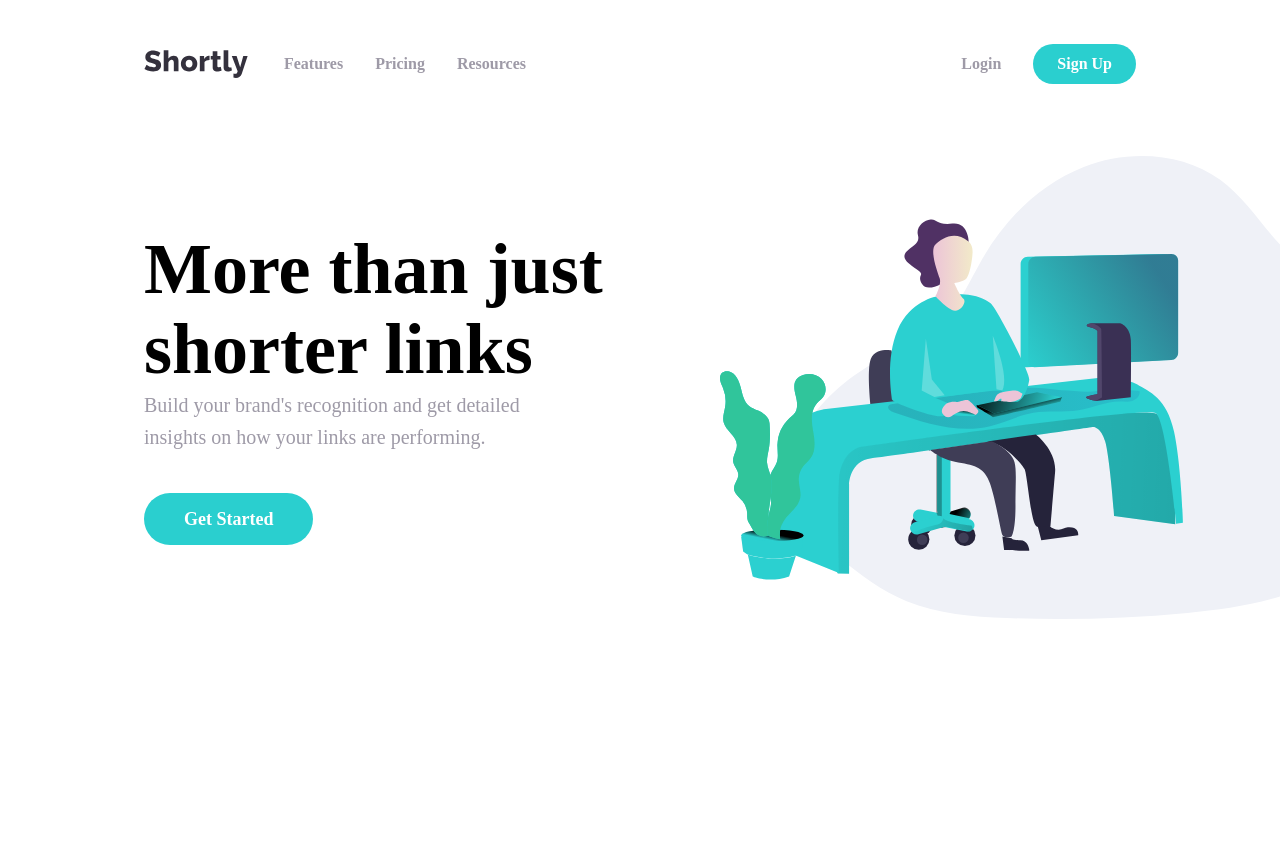
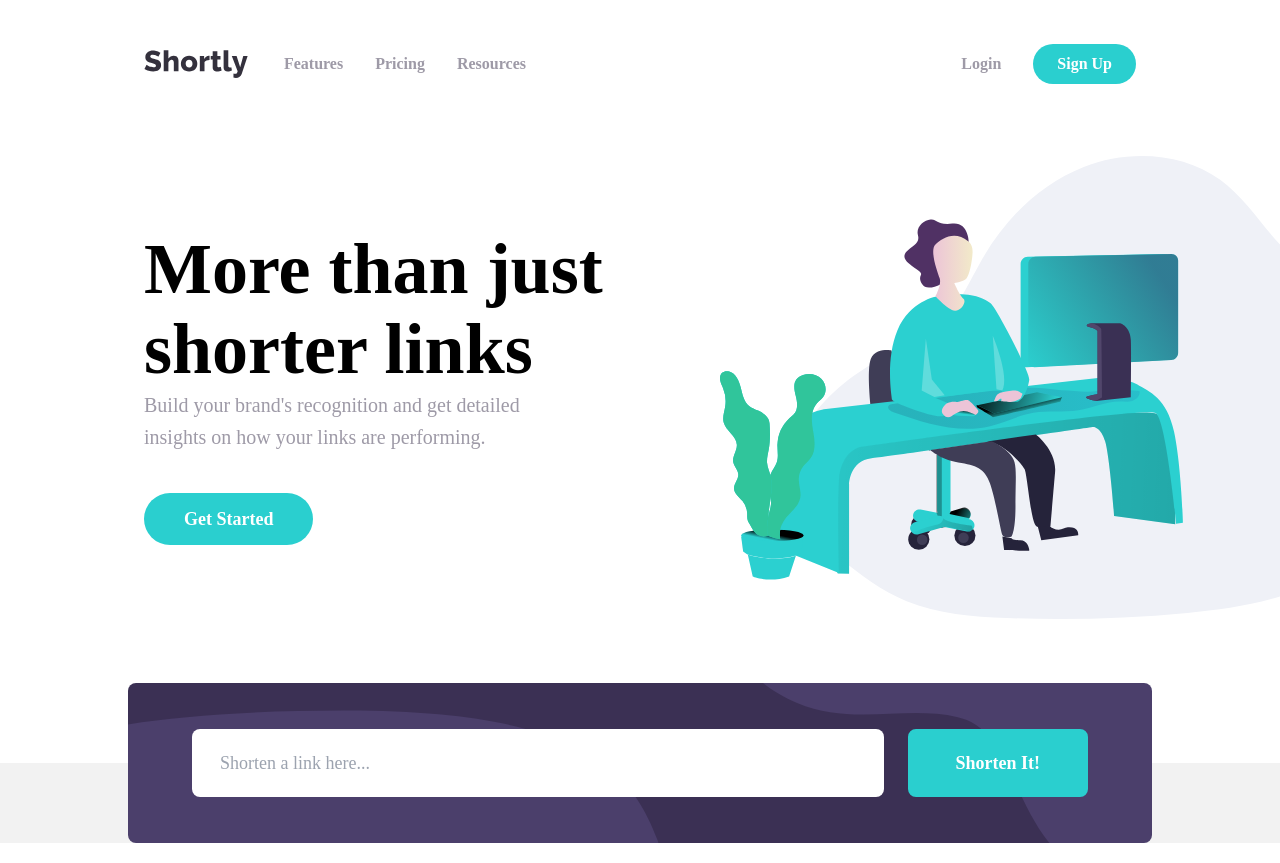
Before and after one commit to khatri2002/url-shortening-api, a React (Create React App) app: page / in a window 1280 px wide. Before the commit the page ends 800 px from the top, so only its background shows below. Built offline with nearby package versions, Linux system fonts and the light colour scheme.

Commit message:
feat(form implemented in main-section)

```diff
--- a/package.json
+++ b/package.json
@@ -10,9 +10,11 @@
     "@types/node": "^16.18.122",
     "@types/react": "^18.3.17",
     "@types/react-dom": "^18.3.5",
+    "axios": "^1.7.9",
     "classnames": "^2.5.1",
     "react": "^19.0.0",
     "react-dom": "^19.0.0",
+    "react-hook-form": "^7.54.1",
     "react-icons": "^5.4.0",
     "react-scripts": "5.0.1",
     "sass": "^1.83.0",
@@ -48,5 +50,6 @@
     "prettier": "^3.4.2",
     "prettier-plugin-tailwindcss": "^0.6.9",
     "tailwindcss": "^3.4.17"
-  }
+  },
+  "proxy": "https://cleanuri.com"
 }
--- /dev/null
+++ b/src/api/api.ts
@@ -0,0 +1,12 @@
+import axios from "axios";
+import { API } from "./data";
+
+export const shortenUrl = (url: string): Promise<any> => {
+  return axios
+    .post(API, { url })
+    .then((res) => res.data)
+    .catch((error) => {
+      console.error("Error in shortenUrl:", error);
+      throw error;
+    });
+};
--- /dev/null
+++ b/src/api/data.ts
@@ -0,0 +1 @@
+export const API = "/api/v1/shorten";
--- /dev/null
+++ b/src/components/main-section/MainSection.module.scss
@@ -0,0 +1,86 @@
+@import "../../breakpoints.scss";
+
+.container {
+  @apply relative mt-36 bg-gray/20;
+
+  .form {
+    @apply absolute -top-20 left-0 right-0 mx-auto flex h-44 flex-col items-center justify-center gap-x-4 gap-y-8 rounded-lg bg-dark-Violet bg-cover bg-center bg-no-repeat px-6 sm:h-40 md:-top-16 md:h-32 md:flex-row md:justify-start md:px-12 lg:-top-20 lg:h-40 lg:gap-x-6 lg:px-16;
+    background-image: url("../../assets/images/bg-shorten-desktop.svg");
+    width: 80%;
+    @media (width < $sm) {
+      width: 87%;
+    }
+
+    .input {
+      @apply relative w-full;
+
+      input {
+        @apply w-full rounded-lg border-2 border-transparent px-5 py-3 text-base font-medium outline-none transition duration-200 focus:border-cyan lg:border-4 lg:px-6 lg:py-4 lg:text-lg;
+      }
+
+      .errorText {
+        @apply invisible absolute -bottom-5 left-0 text-xs font-medium italic text-red opacity-0 transition duration-200 md:-bottom-7 md:text-sm lg:text-base;
+      }
+
+      &.error {
+        input {
+          @apply border-red;
+        }
+
+        .errorText {
+          @apply visible opacity-100;
+        }
+      }
+    }
+
+    button {
+      @apply w-full text-nowrap rounded-lg border-2 border-cyan bg-cyan px-8 py-3 text-base font-semibold text-white transition duration-200 hover:border-transparent disabled:cursor-not-allowed disabled:border-gray disabled:bg-gray md:w-auto lg:border-4 lg:px-11 lg:py-4 lg:text-lg;
+      &:hover:enabled {
+        background-color: #9eeaea;
+      }
+    }
+  }
+
+  .space {
+    @apply h-24 sm:h-20;
+  }
+
+  .linksContainer {
+    @apply mt-5 space-y-4;
+
+    .item {
+      @apply flex flex-col items-center gap-x-7 gap-y-2 rounded-lg bg-white py-4 text-base font-medium sm:gap-y-4 md:flex-row md:px-5 md:py-2 lg:px-8 lg:py-4 lg:text-lg;
+
+      .longUrl {
+        @apply w-4/5 text-sm sm:text-base md:w-full;
+        @media (width < $sm) {
+          width: 90%;
+        }
+      }
+
+      .separator {
+        height: 1px;
+        @apply w-full bg-gray opacity-50 md:hidden;
+      }
+
+      .shortUrl {
+        @apply w-4/5 text-sm text-cyan sm:text-base md:w-auto;
+        @media (width < $sm) {
+          width: 90%;
+        }
+      }
+
+      .btn {
+        @apply w-4/5 rounded-lg bg-cyan py-2 text-sm text-white transition duration-200 hover:bg-cyan/50 sm:text-base md:w-40;
+
+        &.copied {
+          @apply cursor-default bg-very-dark-blue;
+        }
+
+        @media (width < $sm) {
+          width: 90%;
+        }
+      }
+    }
+  }
+}
--- /dev/null
+++ b/src/components/main-section/MainSection.tsx
@@ -0,0 +1,129 @@
+import { useEffect, useState } from "react";
+
+import { useForm, SubmitHandler } from "react-hook-form";
+import classNames from "classnames";
+
+import { shortenUrl } from "../../api/api";
+import { Input, Url, Urls } from "./type";
+import * as utils from "../../utils/utils";
+
+import commonStyles from "../../commonStyles.module.scss";
+import styles from "./MainSection.module.scss";
+
+const MainSection = () => {
+  const {
+    register,
+    handleSubmit,
+    formState: { errors },
+    setError,
+  } = useForm<Input>();
+  const [loading, setLoading] = useState<boolean>(false);
+  const [urls, setUrls] = useState<Urls>([]);
+
+  useEffect(() => {
+    setUrls(
+      utils.getUrls().map((url: Url) => ({
+        ...url,
+        copied: false,
+      })),
+    );
+    return () => {};
+  }, []);
+
+  const onSubmit: SubmitHandler<Input> = (formData) => {
+    setLoading(true);
+    shortenUrl(formData.url)
+      .then((data) => {
+        console.log(data.result_url);
+        const url = {
+          longUrl: formData.url,
+          shortUrl: data.result_url,
+          copied: false,
+        };
+        utils.saveUrl(url);
+        setUrls((prev) => [url, ...prev]);
+      })
+      .catch(() => {
+        setError("url", {
+          type: "server-error",
+          message: "Something went wrong",
+        });
+      })
+      .finally(() => {
+        setLoading(false);
+      });
+  };
+
+  const handleCopy = (index: number) => {
+    navigator.clipboard.writeText(urls[index].shortUrl);
+
+    // update copied to true
+    setUrls((prev) =>
+      prev.map((url, i) => (i === index ? { ...url, copied: true } : url)),
+    );
+
+    // update copied to false after 3 seconds
+    setTimeout(() => {
+      setUrls((prev) =>
+        prev.map((url, i) => (i === index ? { ...url, copied: false } : url)),
+      );
+    }, 3000);
+  };
+
+  return (
+    <section className={styles.container}>
+      <div className={commonStyles.container}>
+        <form className={styles.form} onSubmit={handleSubmit(onSubmit)}>
+          <div
+            className={classNames({
+              [styles.input]: true,
+              [styles.error]: errors.url,
+            })}
+          >
+            <input
+              id="link"
+              type="text"
+              placeholder="Shorten a link here..."
+              {...register("url", {
+                required: { value: true, message: "Please add a link" },
+                pattern: {
+                  value:
+                    /^(https?:\/\/www\.[a-z0-9]+\.[a-z]+(\/[a-zA-Z0-9#]+\/?)*)$/i,
+                  message: "Not a valid link",
+                },
+              })}
+              aria-invalid={errors.url ? "true" : "false"}
+            />
+            <span role="alert" className={styles.errorText}>
+              {errors.url?.message}
+            </span>
+          </div>
+          <button type="submit" disabled={loading}>
+            Shorten It!
+          </button>
+        </form>
+        <div className={styles.space} />
+        <ul className={styles.linksContainer}>
+          {urls.map((url, index) => (
+            <li key={index} className={styles.item}>
+              <span className={styles.longUrl}>{url.longUrl}</span>
+              <span className={styles.separator} />
+              <span className={styles.shortUrl}>{url.shortUrl}</span>
+              <button
+                className={classNames({
+                  [styles.btn]: true,
+                  [styles.copied]: url.copied,
+                })}
+                onClick={() => handleCopy(index)}
+              >
+                {url.copied ? "Copied!" : "Copy"}
+              </button>
+            </li>
+          ))}
+        </ul>
+      </div>
+    </section>
+  );
+};
+
+export default MainSection;
--- /dev/null
+++ b/src/components/main-section/type.ts
@@ -0,0 +1,14 @@
+export type Input = {
+  url: string;
+};
+
+export type Url = {
+  longUrl: string;
+  shortUrl: string;
+};
+
+export type Urls = Array<{
+  longUrl: string;
+  shortUrl: string;
+  copied: boolean;
+}>;
--- a/src/pages/home/Home.tsx
+++ b/src/pages/home/Home.tsx
@@ -1,4 +1,5 @@
 import LandingSection from "../../components/landing-section/LandingSection";
+import MainSection from "../../components/main-section/MainSection";
 import Navbar from "../../components/navbar/Navbar";
 
 const Home = () => {
@@ -6,6 +7,7 @@ const Home = () => {
     <main>
       <Navbar />
       <LandingSection />
+      <MainSection />
     </main>
   );
 };
--- /dev/null
+++ b/src/utils/data.ts
@@ -0,0 +1 @@
+export const KEY = "urls";
--- /dev/null
+++ b/src/utils/utils.ts
@@ -0,0 +1,22 @@
+import { Url } from "../components/main-section/type";
+import { KEY } from "./data";
+
+export const getUrls = () => {
+  try {
+    const urls = localStorage.getItem(KEY);
+    return urls ? JSON.parse(urls) : [];
+  } catch (error) {
+    console.log(error);
+    return [];
+  }
+};
+
+export const saveUrl = (url: Url) => {
+  try {
+    const urls = getUrls();
+    const updatedUrls = [url, ...urls];
+    localStorage.setItem(KEY, JSON.stringify(updatedUrls));
+  } catch (error) {
+    console.log(error);
+  }
+};
```
Also changed, not shown: 1 other file (tests, documents, lock files or other folders).
